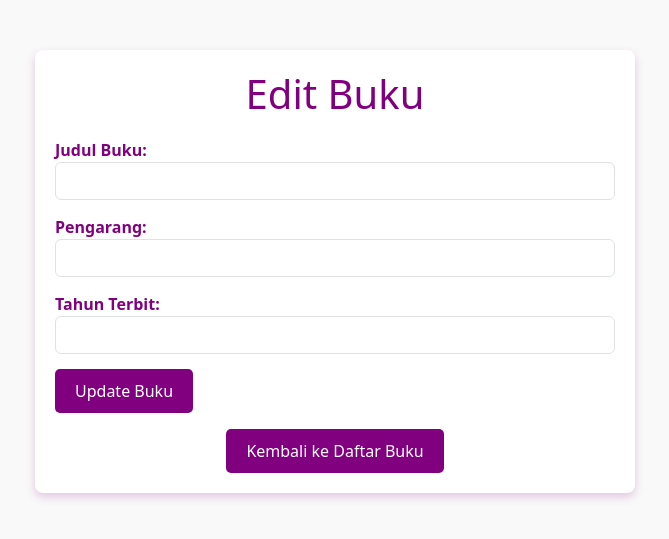
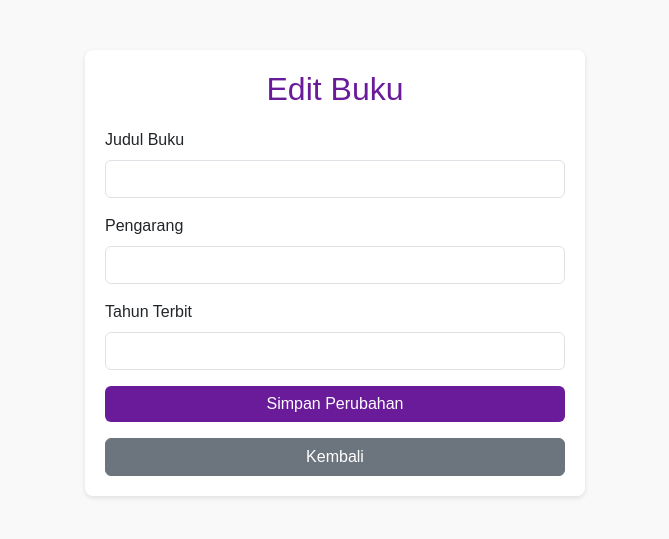
Before and after one commit to Saimonaligok/uas_deploy_manajemen-perpustakaan, a Flask app: template templates/edit.html in a window 1280 px wide. Shown: the top 539 px of the page, without its empty margins (305-974 px from the left). Run offline with Flask 3, Linux system fonts and the light colour scheme; the template is opened without the code that fills it: values that come from a table or form of the project are taken from there, others are empty.

Commit message:
Update edit.html

```diff
--- a/templates/edit.html
+++ b/templates/edit.html
@@ -8,74 +8,53 @@
     <style>
         body {
             background-color: #f9f9f9;
+            font-family: Arial, sans-serif;
         }
         .container {
-            max-width: 600px;
+            max-width: 500px;
             margin: 50px auto;
+            padding: 20px;
             background: #fff;
             border-radius: 8px;
-            padding: 20px;
-            box-shadow: 0 4px 10px rgba(128, 0, 128, 0.2);
+            box-shadow: 0 2px 5px rgba(0, 0, 0, 0.1);
         }
-        h1 {
-            color: #800080;
+        h2 {
+            color: #6a1b9a;
             text-align: center;
             margin-bottom: 20px;
         }
-        .btn {
-            background-color: #800080;
-            color: #fff;
+        .btn-primary {
+            background-color: #6a1b9a;
             border: none;
-            padding: 10px 20px;
-            border-radius: 5px;
         }
-        .btn:hover {
-            background-color: #a020f0;
+        .btn-primary:hover {
+            background-color: #512da8;
         }
-        label {
-            color: #800080;
-            font-weight: bold;
-        }
-        .form-input {
-            margin-bottom: 15px;
+        .btn-secondary {
+            margin-top: 10px;
         }
     </style>
 </head>
 <body>
     <div class="container">
-        <h1>Edit Buku</h1>
-
-        {% with messages = get_flashed_messages(with_categories=true) %}
-            {% if messages %}
-                <ul class="alert alert-warning">
-                    {% for category, message in messages %}
-                        <li class="{{ category }}">{{ message }}</li>
-                    {% endfor %}
-                </ul>
-            {% endif %}
-        {% endwith %}
-
+        <h2>Edit Buku</h2>
         <form method="POST">
             {{ form.hidden_tag() }}
-            <div class="form-group">
-                <label for="judul">Judul Buku:</label>
-                {{ form.judul(class="form-control form-input") }}
+            <div class="mb-3">
+                <label for="judul" class="form-label">Judul Buku</label>
+                {{ form.judul(class="form-control") }}
             </div>
-            <div class="form-group">
-                <label for="pengarang">Pengarang:</label>
-                {{ form.pengarang(class="form-control form-input") }}
+            <div class="mb-3">
+                <label for="pengarang" class="form-label">Pengarang</label>
+                {{ form.pengarang(class="form-control") }}
             </div>
-            <div class="form-group">
-                <label for="tahun">Tahun Terbit:</label>
-                {{ form.tahun(class="form-control form-input") }}
+            <div class="mb-3">
+                <label for="tahun" class="form-label">Tahun Terbit</label>
+                {{ form.tahun(class="form-control") }}
             </div>
-            <div>
-                <button type="submit" class="btn">Update Buku</button>
-            </div>
+            <button type="submit" class="btn btn-primary w-100">Simpan Perubahan</button>
         </form>
-        <div class="text-center mt-3">
-            <a href="{{ url_for('index') }}" class="btn">Kembali ke Daftar Buku</a>
-        </div>
+        <a href="{{ url_for('index') }}" class="btn btn-secondary w-100 mt-3">Kembali</a>
     </div>
 </body>
 </html>
```
